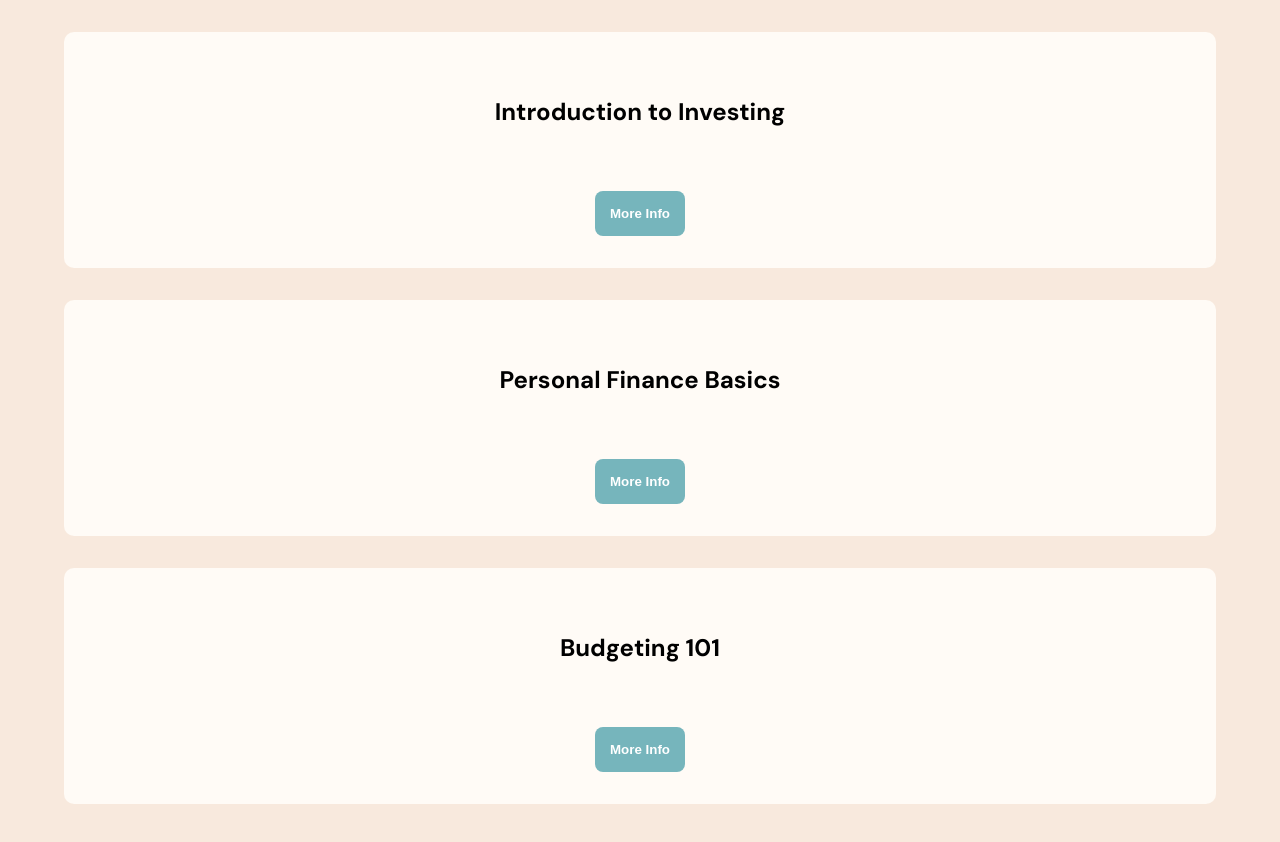
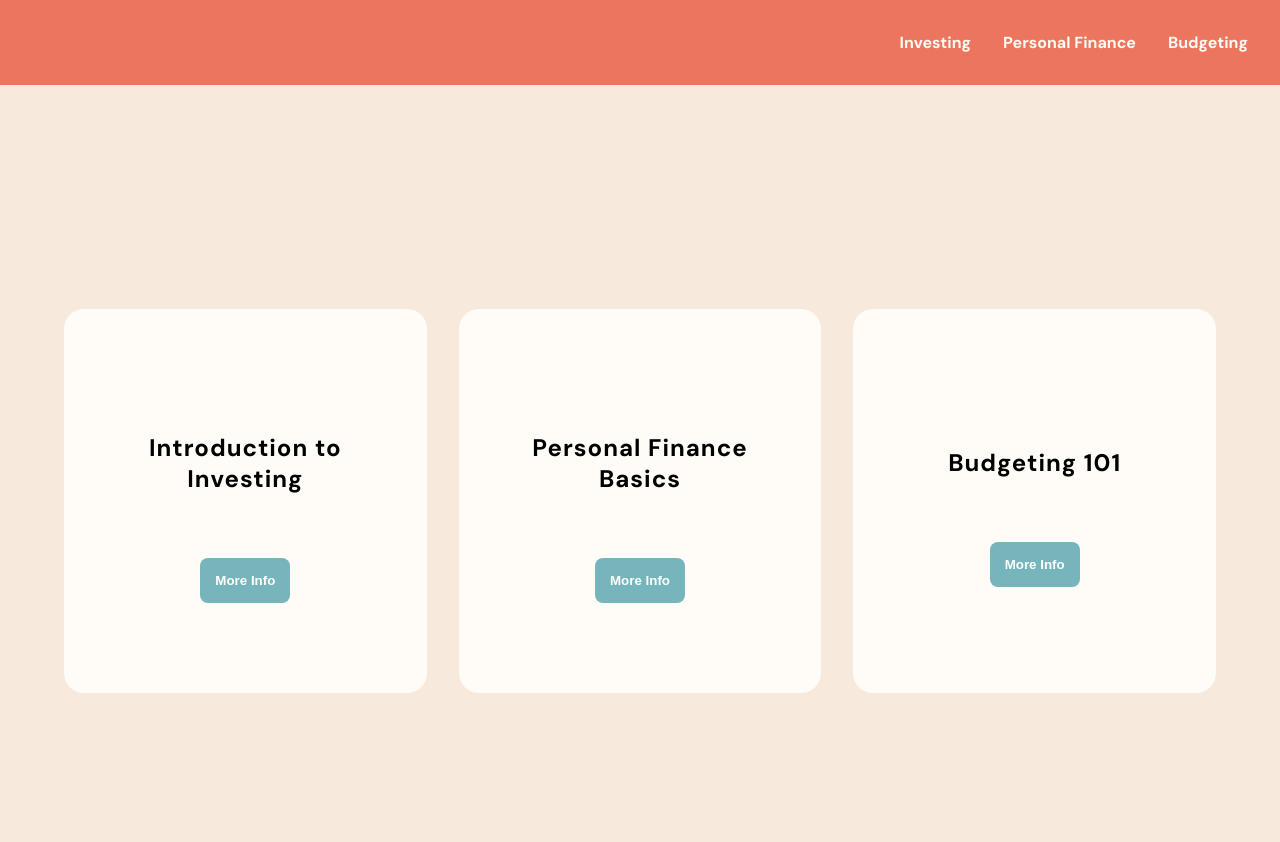
Before and after one commit to nyrellcl/react-challenge-budget-app, a Next.js app: page / in a window 1280 px wide. Shown: the top 842 px of the page. Before the commit the page ends 804 px from the top, so only its background shows below. Built offline with nearby package versions, Linux system fonts and the light colour scheme.

Commit message:
finish mobile layout

```diff
--- a/package.json
+++ b/package.json
@@ -25,6 +25,7 @@
     "next": "13.2.4",
     "react": "18.2.0",
     "react-dom": "18.2.0",
+    "react-icons": "^4.8.0",
     "react-redux": "^8.0.5",
     "typescript": "4.9.5"
   },
--- a/src/pages/InfoCards.tsx
+++ b/src/pages/components/InfoCards.tsx
@@ -1,5 +1,5 @@
 import React, { useState } from "react";
-import data from "../data.json";
+import data from "../../data.json";
 import {DM_Sans} from 'next/font/google'
 import { faMoneyBillTrendUp } from "@fortawesome/free-solid-svg-icons";
 
--- /dev/null
+++ b/src/pages/components/layout.tsx
@@ -0,0 +1,22 @@
+import Link from "next/link"
+import { useState } from "react"
+import{ FaBars, FaTimes} from 'react-icons/fa'
+
+export default function Nav (){
+    const [isClicked, setIsClicked] = useState<boolean>(false)
+
+    return(
+        <>
+        <header className="header-bar">
+            <nav className="nav-bar">
+                <div className="nav-bar__icon" onClick={() => setIsClicked(!isClicked)}>{!isClicked ? <FaBars/> : <FaTimes/>}</div>
+                <ul className={!isClicked? "nav-bar__list" : "nav-bar__list active"}>
+                   <li><Link href="/investing">Investing</Link></li>
+                   <li><Link href="/personal-finance">Personal Finance</Link></li>
+                   <li><Link href="/budgeting">Budgeting</Link></li>
+                </ul>
+            </nav>
+        </header>
+        </>
+    )
+}
--- a/src/pages/index.tsx
+++ b/src/pages/index.tsx
@@ -1,5 +1,6 @@
 import Head from 'next/head'
-import InfoCards from './InfoCards'
+import InfoCards from './components/InfoCards'
+import Nav from './components/layout'
 
 
 export default function Home() {
@@ -13,6 +14,7 @@ export default function Home() {
 
 
       </Head>
+      <Nav/>
       <main className='main-app'>
         <InfoCards/>
       </main>
--- a/src/styles/index-sass/index.css
+++ b/src/styles/index-sass/index.css
@@ -6,6 +6,7 @@
   box-sizing: border-box;
   padding: 0;
   margin: 0;
+  text-decoration: none;
 }
 
 html,
@@ -21,6 +22,60 @@ ul {
 
 h2 {
   font-weight: 700;
+}
+
+svg {
+  fill: #FFFBF6;
+  height: 1.5em;
+  width: 1.5em;
+}
+
+.header-bar {
+  position: -webkit-sticky;
+  position: sticky;
+  top: 0;
+}
+
+.nav-bar {
+  display: flex;
+  align-items: center;
+  justify-content: space-between;
+  width: 100%;
+  padding: 2rem;
+  background-color: #EC755D;
+}
+.nav-bar__icon {
+  z-index: 10;
+  width: 100%;
+  display: flex;
+  justify-content: flex-end;
+  align-items: center;
+}
+.nav-bar__list {
+  display: flex;
+  flex-direction: column;
+  align-items: center;
+  width: 100%;
+  top: -100%;
+  text-align: center;
+  transition: all 0.3s linear;
+  opacity: 0;
+  left: 0;
+  position: fixed;
+  gap: 2rem;
+  height: 100vh;
+  background-color: #EC755D;
+  padding-top: 5rem;
+  font-size: 2rem;
+}
+.nav-bar__list li a {
+  color: #FFFBF6;
+  font-weight: 700;
+}
+.nav-bar__list.active {
+  opacity: 0.98;
+  top: 0;
+  z-index: 3;
 }
 
 .main-app {
@@ -45,10 +100,11 @@ h2 {
   display: flex;
   flex-direction: column;
   align-items: center;
-  border-radius: 0.625rem;
+  border-radius: 1.25rem;
   background-color: #FFFBF6;
   gap: 2rem;
   padding: 2rem;
+  letter-spacing: 0.0625rem;
 }
 .main-app .info__container__card h2 {
   padding: 2rem 0;
@@ -57,6 +113,12 @@ h2 {
   letter-spacing: 0.0625rem;
   text-align: center;
 }
+.main-app .info__container__card__sources {
+  display: flex;
+  align-items: center;
+  justify-content: space-evenly;
+  width: 100%;
+}
 .main-app .info__container__card .info-btn {
   padding: 0.9375rem;
   border-radius: 0.5rem;
@@ -64,4 +126,37 @@ h2 {
   background-color: #76B5BC;
   color: white;
   font-weight: 700;
+}
+
+@media only screen and (min-width: 768px) {
+  .nav-bar {
+    justify-content: flex-end;
+  }
+  .nav-bar__icon {
+    display: none;
+  }
+  .nav-bar__list {
+    font-size: 1rem;
+    flex-direction: row;
+    height: auto;
+    justify-content: flex-end;
+    opacity: 1;
+    position: static;
+    width: auto;
+    padding-top: 0;
+  }
+  .main-app .info {
+    flex-direction: row;
+  }
+  .main-app .info__container {
+    flex-direction: row;
+    align-items: center;
+    width: 100%;
+  }
+  .main-app .info__container__card {
+    text-align: center;
+    justify-content: center;
+    width: 100%;
+    height: 50%;
+  }
 }/*# sourceMappingURL=index.css.map */
--- a/src/styles/index-sass/index.scss
+++ b/src/styles/index-sass/index.scss
@@ -19,6 +19,7 @@
   box-sizing: border-box;
   padding: 0;
   margin: 0;
+  text-decoration: none;
 }
 
 html,
@@ -34,6 +35,61 @@ ul {
 
 h2 {
   font-weight: 700;
+}
+
+svg {
+  fill: $card-bg;
+  height: 1.5em;
+  width: 1.5em;
+}
+
+.header-bar {
+  position: sticky;
+  top: 0;
+}
+
+.nav-bar {
+  display: flex;
+  align-items: center;
+  justify-content: space-between;
+  width: 100%;
+  padding: 2rem;
+  background-color: $red;
+  &__icon {
+    z-index: 10;
+    width: 100%;
+    display: flex;
+    justify-content: flex-end;
+    align-items: center;
+  }
+  &__list {
+    display: flex;
+    flex-direction: column;
+    align-items: center;
+    width: 100%;
+    top: -100%;
+    text-align: center;
+    transition: all 0.3s linear;
+    opacity: 0;
+    left: 0;
+    position: fixed;
+    gap: 2rem;
+    height: 100vh;
+    background-color: $red;
+    padding-top: 5rem;
+    font-size: 2rem;
+    li {
+      a {
+        color: $card-bg;
+        font-weight: 700;
+      }
+    }
+  }
+  &__list.active {
+    opacity: 0.98;
+    top: 0;
+    z-index: 3;
+  }
 }
 
 .main-app {
@@ -55,16 +111,23 @@ h2 {
         display: flex;
         flex-direction: column;
         align-items: center;
-        border-radius: rem(10);
+        border-radius: rem(20);
         background-color: $card-bg;
         gap: 2rem;
         padding: 2rem;
-        h2{
-            padding: 2rem 0;
+        letter-spacing: rem(1);
+        h2 {
+          padding: 2rem 0;
         }
-        p{
-            letter-spacing: rem(1);
-            text-align: center;
+        p {
+          letter-spacing: rem(1);
+          text-align: center;
+        }
+        &__sources {
+          display: flex;
+          align-items: center;
+          justify-content: space-evenly;
+          width: 100%;
         }
         .info-btn {
           padding: rem(15);
@@ -78,3 +141,39 @@ h2 {
     }
   }
 }
+
+@media only screen and (min-width: 768px) {
+  .nav-bar {
+    justify-content: flex-end;
+    &__icon {
+      display: none;
+    }
+    &__list {
+      font-size: 1rem;
+      flex-direction: row;
+      height: auto;
+      justify-content: flex-end;
+      opacity: 1;
+      position: static;
+      width: auto;
+      padding-top: 0;
+    }
+  }
+
+  .main-app {
+    .info {
+      flex-direction: row;
+      &__container {
+        flex-direction: row;
+        align-items: center;
+        width: 100%;
+        &__card {
+          text-align: center;
+          justify-content: center;
+          width: 100%;
+          height: 50%;
+        }
+      }
+    }
+  }
+}
```
Also changed, not shown: 2 other files (tests, documents, lock files or other folders).
